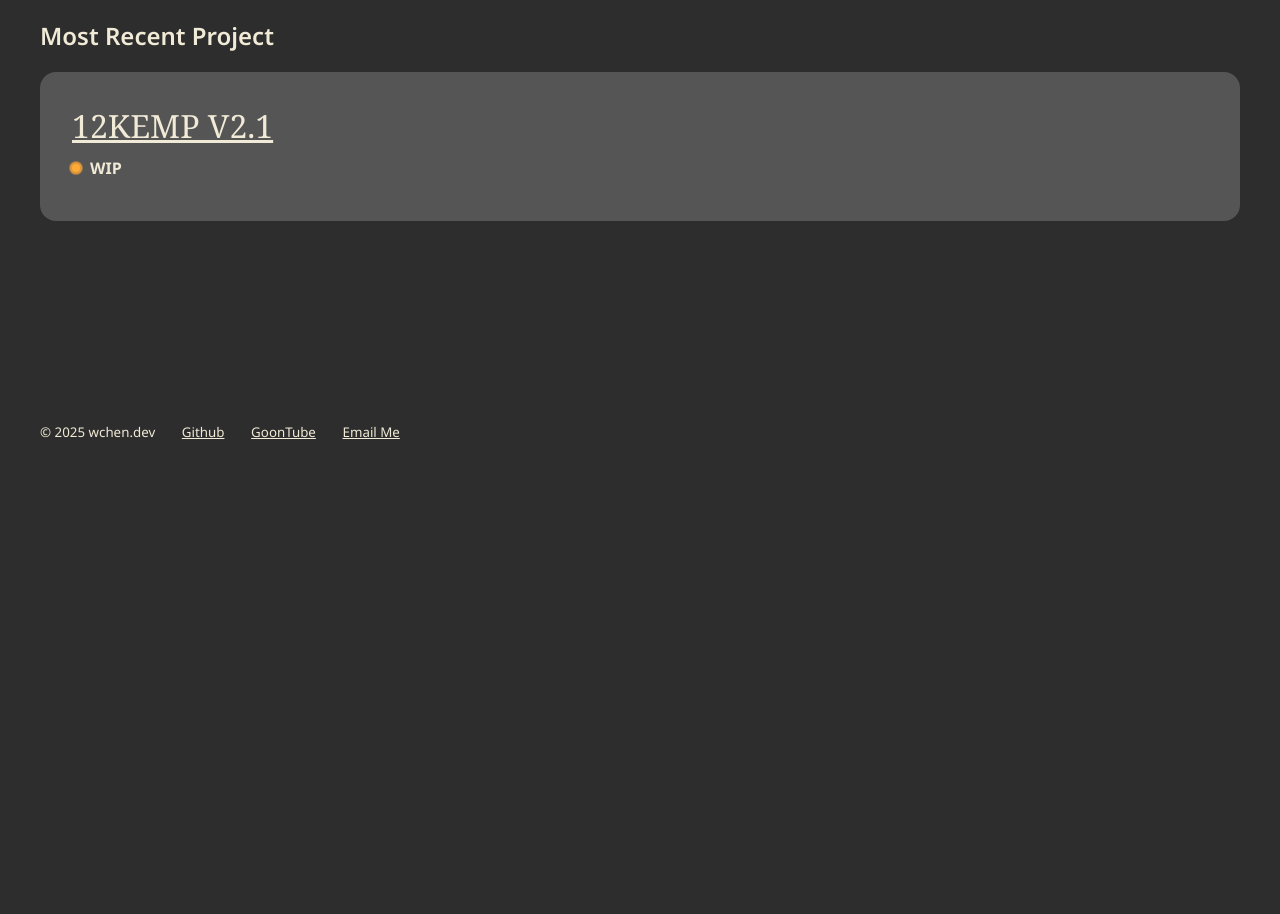
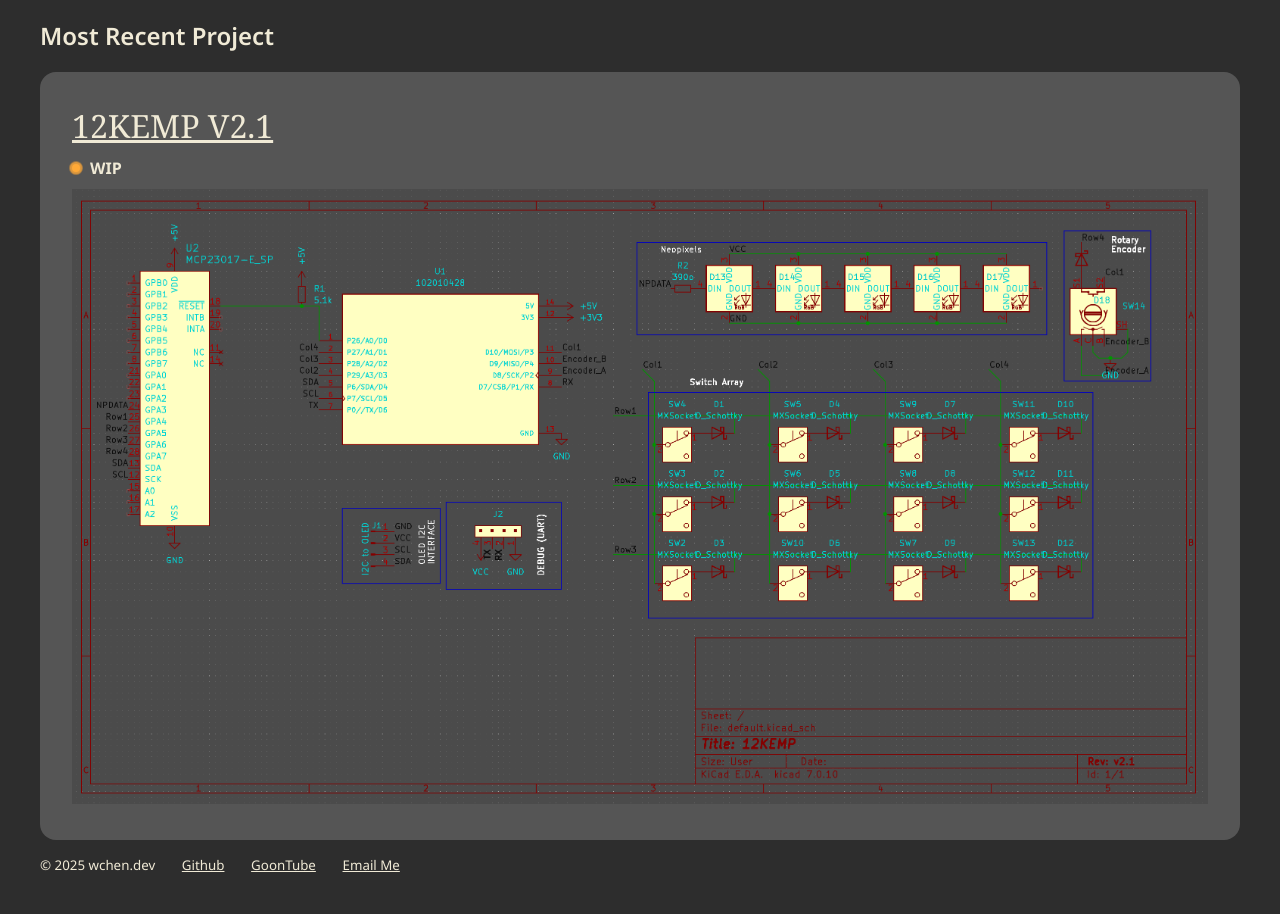
Before and after one commit to OakTreeWC/wchen.dev, a Flask app: page / in a window 1280 px wide. Shown: the part 319-1233 px from the top of the page. Before the commit the page ends 758 px from the top, so only its background shows below. Run offline with Flask 3, Linux system fonts and the light colour scheme.

Commit message:
added screenshot and instructions to the markdown

```diff
--- a/static/index.css
+++ b/static/index.css
@@ -32,7 +32,8 @@ footer {
   min-height: 50px;
   display: flex;
   align-items: left;
-  font-family:'Segoe UI', Tahoma, Geneva, Verdana, sans-serif
+  font-family:'Segoe UI', Tahoma, Geneva, Verdana, sans-serif;
+  margin-top: 1em;
 }
 footer small {
     margin-right: 2em;
--- a/templates/index.html
+++ b/templates/index.html
@@ -42,8 +42,8 @@
 
 
                 </div>
-                <div class="project-image" style="display: none">
-                    <img src="/static/12kemp.png" alt="12KEMP V2.1 Photo">
+                <div class="project-image">
+                    <img src="/static/12kempV2.1.png" alt="12KEMP V2.1 Photo">
                 </div>
             </div>
         </section>
```
Also changed, not shown: README.md.
